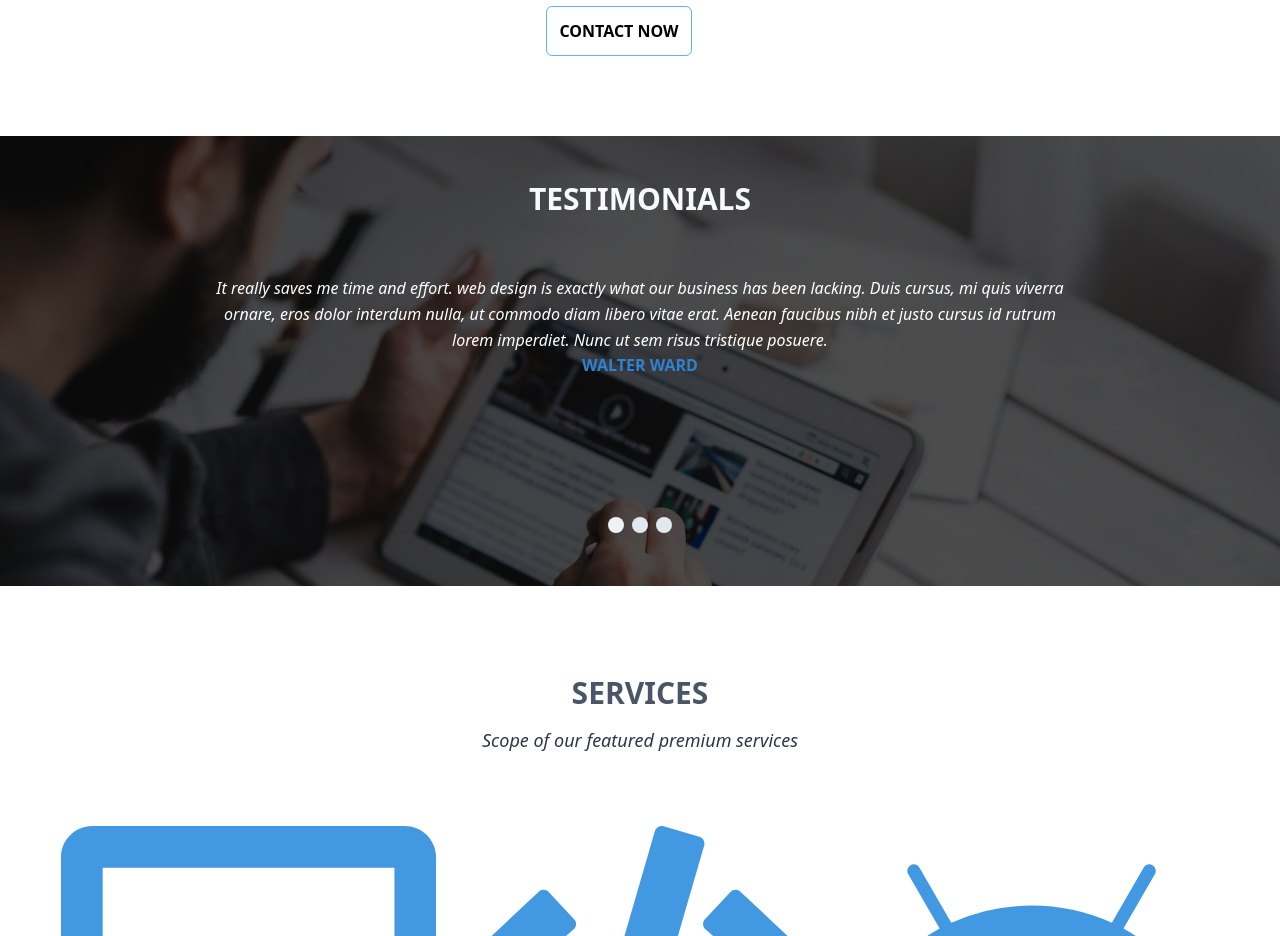
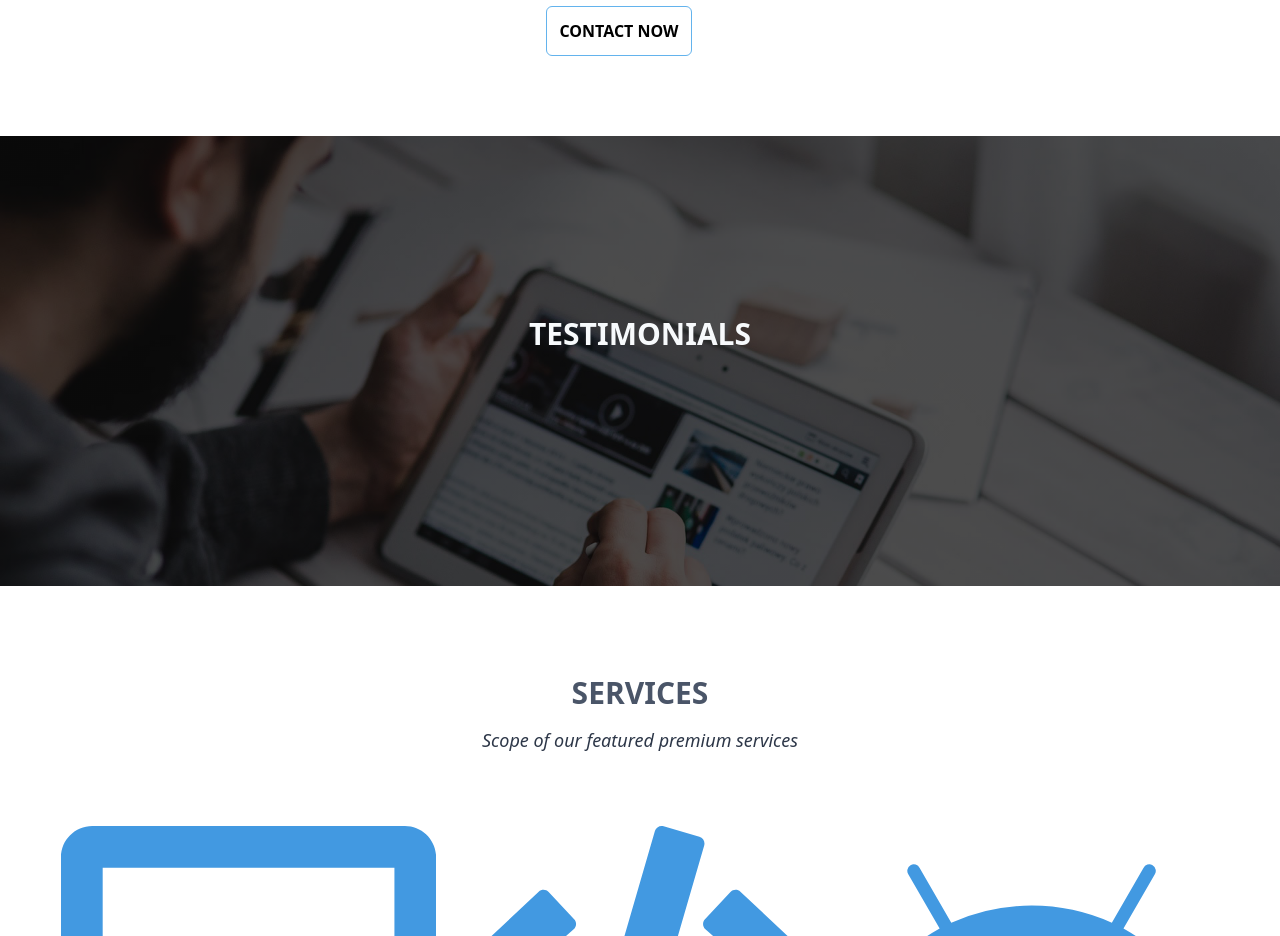
Before and after one commit to IgnisDa/learning, a Nuxt app in the folder ui-ux-practice/Krunch/: page / in a window 1280 px wide. Shown: the part 2080-3016 px from the top of the page. Built offline with nearby package versions, Linux system fonts and the light colour scheme; what tailwindcss-debug-screens would draw is missing.

Commit message:
feat(TestimonialsSection.vue): move to using vuex

```diff
--- a/ui-ux-practice/Krunch/components/TestimonialsSection.vue
+++ b/ui-ux-practice/Krunch/components/TestimonialsSection.vue
@@ -1,6 +1,9 @@
 <template>
-  <div id="testimonials" class="mt-10 flex flex-col mx-auto my-auto">
-    <div class="mt-10">
+  <div
+    id="testimonials"
+    class="mt-10 flex flex-col justify-center mx-auto my-auto"
+  >
+    <div class="">
       <div
         class="mx-auto text-center md:max-w-7xl uppercase font-semibold text-3xl text-gray-100"
       >
@@ -8,27 +11,7 @@
       </div>
       <div class="w-20 h-0.5 mx-auto my-4 bg-gray-50"></div>
     </div>
-    <div class="mb-4 flex-grow flex flex-col justify-around">
-      <div>
-        <div
-          class="text-center text-white md:max-w-5xl mx-auto w-2/3 leading-relaxed italic"
-        >
-          It really saves me time and effort. web design is exactly what our
-          business has been lacking. Duis cursus, mi quis viverra ornare, eros
-          dolor interdum nulla, ut commodo diam libero vitae erat. Aenean
-          faucibus nibh et justo cursus id rutrum lorem imperdiet. Nunc ut sem
-          risus tristique posuere.
-        </div>
-        <div class="uppercase font-semibold text-blue-600 mx-auto text-center">
-          Walter Ward
-        </div>
-      </div>
-      <div class="flex justify-center mt-16">
-        <div class="h-4 w-4 rounded-full bg-gray-200 mx-1"></div>
-        <div class="h-4 w-4 rounded-full bg-gray-300 mx-1 opacity-60"></div>
-        <div class="h-4 w-4 rounded-full bg-gray-300 mx-1 opacity-60"></div>
-      </div>
-    </div>
+    <CarouselsList></CarouselsList>
   </div>
 </template>
 
```
